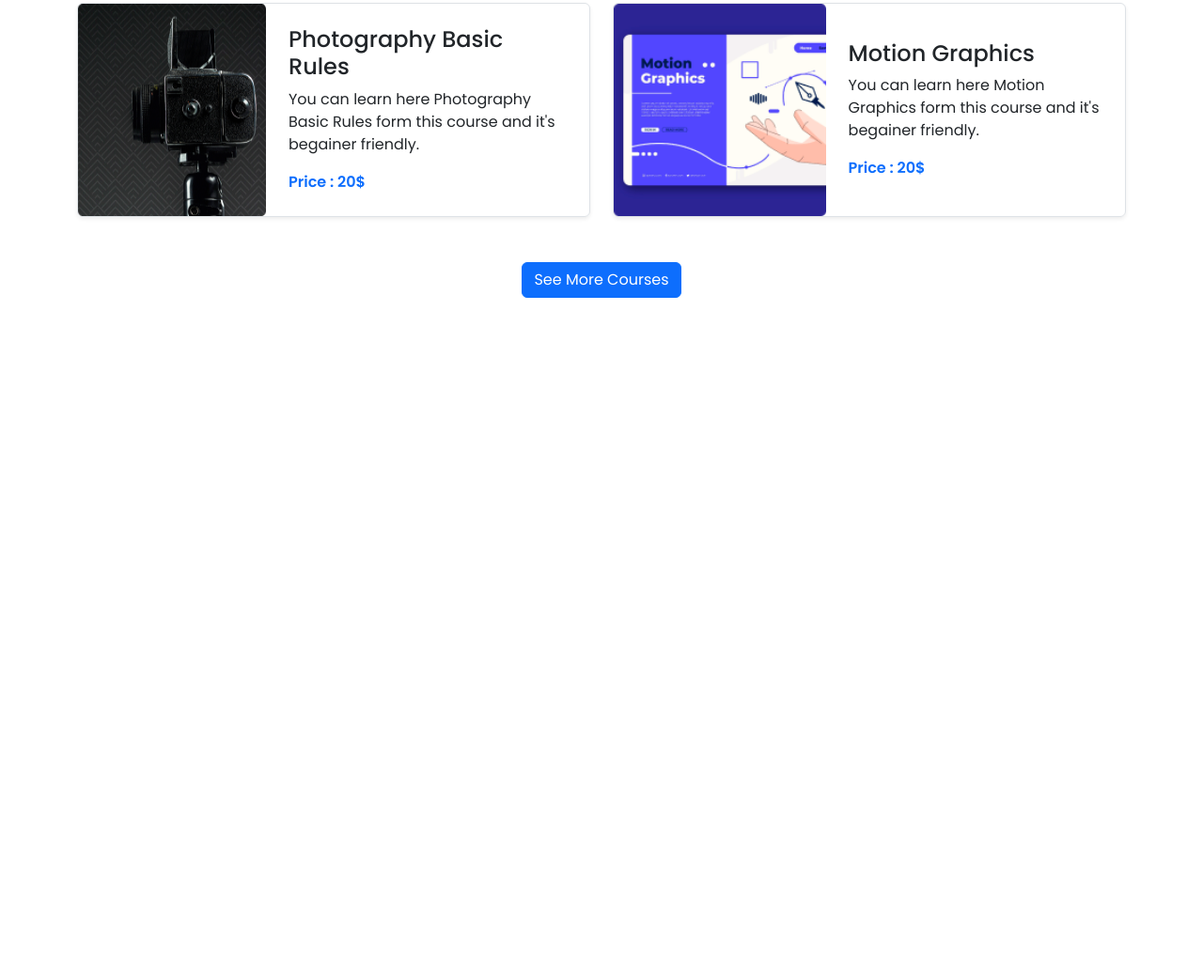
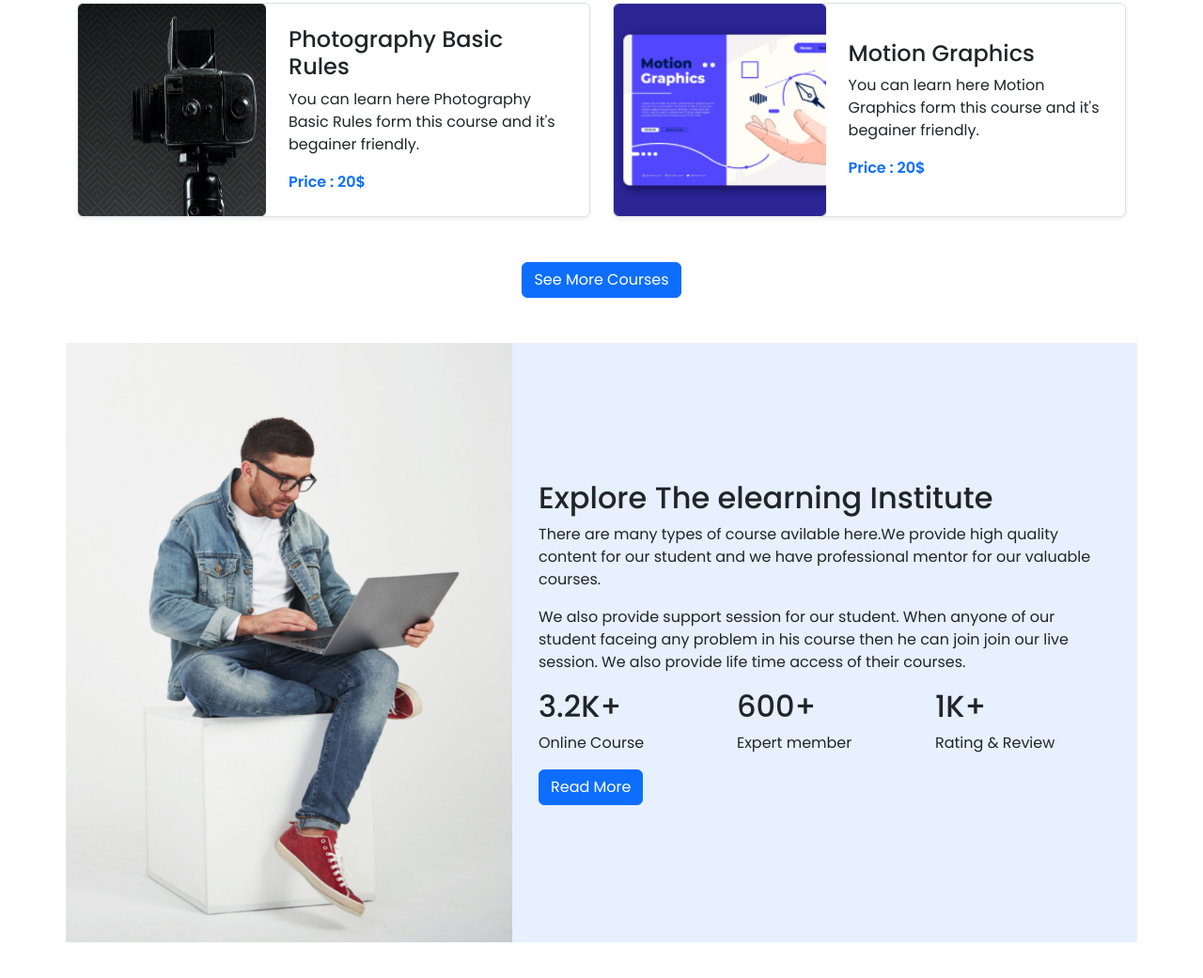
Before and after one commit to Kawsar26229/creative-edu, a plain HTML site: page index.html in a window 1280 px wide. Shown: the part 1463-2504 px from the top of the page at 94% size. Before the commit the page ends 1780 px from the top, so only its background shows below. Drawn offline with nearby package versions, Linux system fonts and the light colour scheme.

Commit message:
explore section done

```diff
--- a/index.html
+++ b/index.html
@@ -59,7 +59,7 @@
             <div id="carouselExampleDark" class="carousel carousel-dark slide carousel-fade container pt-3 mt-5" data-bs-ride="carousel">
                 <div class="carousel-inner">
                   <div class="carousel-item bg-dark bg-opacity-10 active" data-bs-interval="10000">
-                    <img src="images/cover/cover-1.png" class="d-block img-fluid bg-filtered" alt="...">
+                    <img src="images/cover/cover-1.png" class="d-block img-fluid filtered-img" alt="...">
                     <div class="carousel-caption p-0 d-flex flex-column align-items-center justify-content-center h-100">
                       <h1 class="fw-semibold text-light">Get Started Digital <br>Learning</h1>
                       <p class="text-light">Build your professional skill with us. You can choose various courses form this plateform and make your learning easier</p>
@@ -67,7 +67,7 @@
                     </div>
                   </div>
                   <div class="carousel-item bg-dark bg-opacity-10" data-bs-interval="1000">
-                    <img src="images/cover/cover-2.jpg" class="d-block img-fluid bg-filtered" alt="...">
+                    <img src="images/cover/cover-2.jpg" class="d-block img-fluid filtered-img" alt="...">
                     <div class="carousel-caption p-0 d-flex flex-column align-items-center justify-content-center h-100">
                       <h1 class="fw-semibold text-light">Creative Edu in a Digital Learning <br>Agency</h1>
                       <p class="text-light">Digital education is online based advertising and content delivery systems via different digital channels.</p>
@@ -75,7 +75,7 @@
                     </div>
                   </div>
                   <div class="carousel-item bg-dark bg-opacity-10" data-bs-interval="1000">
-                    <img src="images/cover/cover-3.jpg" class="d-block img-fluid bg-filtered" alt="...">
+                    <img src="images/cover/cover-3.jpg" class="d-block img-fluid filtered-img" alt="...">
                     <div class="carousel-caption p-0 d-flex flex-column align-items-center justify-content-center h-100">
                       <h1 class="fw-semibold text-light">All Rounder Digital Education <br>Service Provider</h1>
                       <p class="text-light">We provide the flexible and hands-on projects for all the available courses that you can easily catch and take it seriously.</p>
@@ -174,6 +174,42 @@
                 <a href="#" class="btn btn-primary">See More Courses</a>
             </div>
         </section>
+
+        <!-- Explore Section  -->
+        <section class="container my-5">
+          <div class="rounded-2">
+              <div class="row bg-primary bg-opacity-10">
+                  <div class="col-12 col-sm-5 p-0 d-flex align-items-center">
+                      <img class="img-fluid d-none d-md-block d-lg-block" src="images/working.png" alt="">
+                      <img class="img-fluid w-100 d-block d-md-none d-lg-none" src="images/working2.png" alt="">
+                  </div>
+                  <div class="col-12 col-sm-7 d-flex align-items-center py-2">
+                      <div class="mt-5 mt-sm-0 px-3">
+                          <h2>Explore The elearning Institute</h2>
+                          <p>There are many types of course avilable here.We provide high quality content for our student and we have professional mentor for our valuable courses. <span class="text-primary d-inline-block d-lg-none fw-semibold">See More</span>
+                          </p>
+                          <p class="d-none d-lg-block">We also provide support session for our student.
+                              When anyone of our student faceing any problem in his course then he can join join our live session. We also provide life time access of their courses.</p>
+                          <div class="row">
+                              <div class="col-6 col-md-4 col-lg-4">
+                                  <h2>3.2K+</h2>
+                                  <p>Online Course</p>
+                              </div>
+                              <div class="col-6 col-md-4 col-lg-4 ">
+                                  <h2>600+</h2>
+                                  <p>Expert member</p>
+                              </div>
+                              <div class="col-6 col-md-4 col-lg-4">
+                                  <h2>1K+</h2>
+                                  <p>Rating & Review</p>
+                              </div>
+                          </div>
+                          <button class="btn btn-primary">Read More</button>
+                      </div>
+                  </div>
+              </div>
+          </div>
+      </section>
     </main>
 
       <!-- Boostrap JS Link -->
--- a/style.css
+++ b/style.css
@@ -2,6 +2,13 @@ body {
     font-family: 'Poppins', sans-serif;
 }
 
-.bg-filtered {
+.filtered-img {
     filter: brightness(50%);
 }
+
+/* Media Queries */
+@media screen and (max-width:768px) {
+    .filtered-img {
+        margin-top: 50px;
+    }
+}
```
